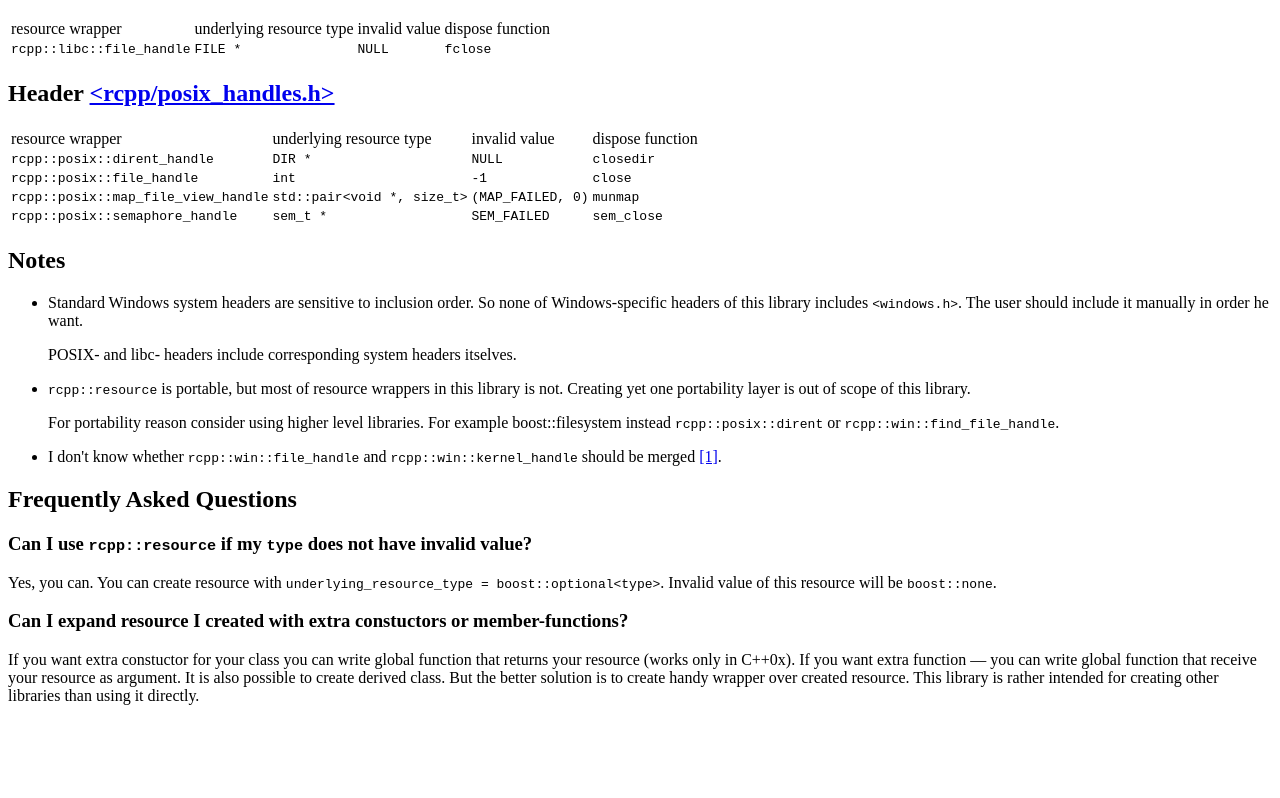
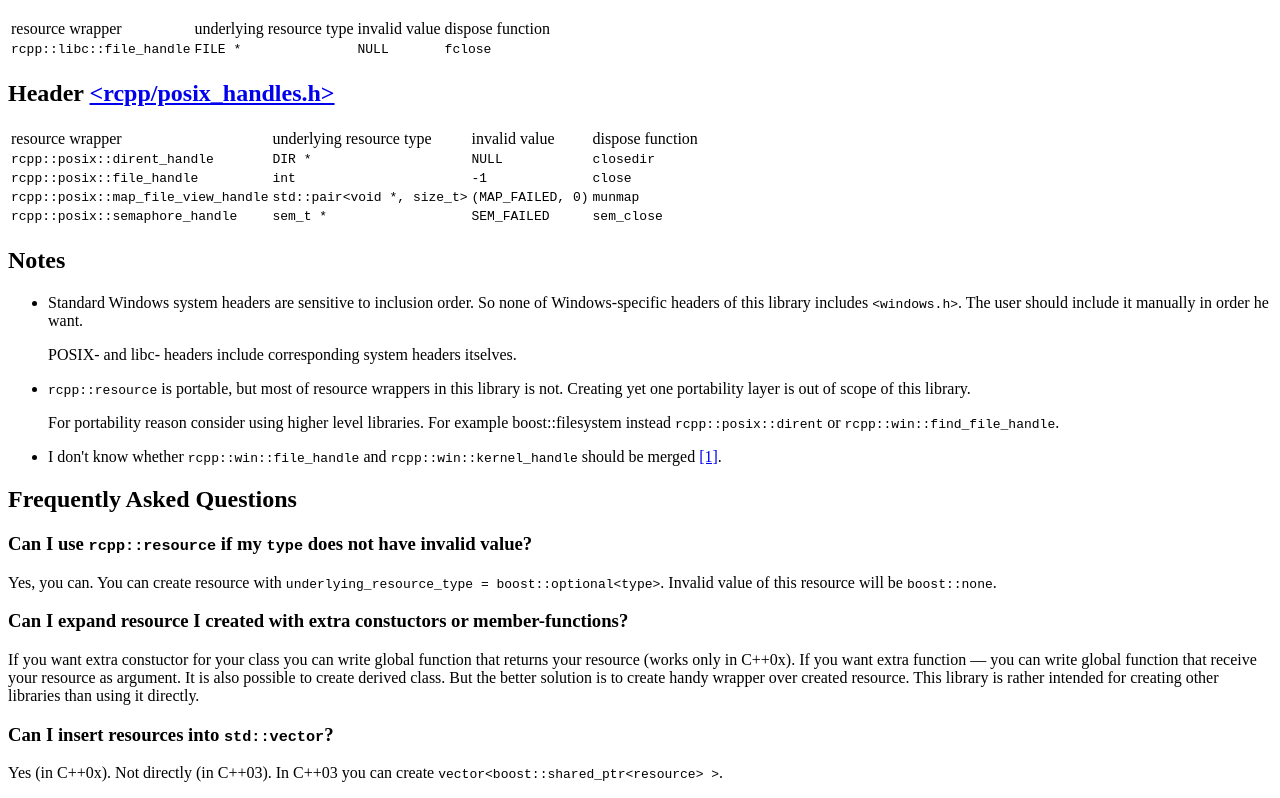
Before and after one commit to sorokin/rcpp, a plain HTML site: page doc/index.html in a window 1280 px wide. Shown: the part 2573-3371 px from the top of the page. Before the commit the page ends 3294 px from the top, so only its background shows below. Drawn offline with Linux system fonts and the light colour scheme.

Commit message:
added question about std::vector

```diff
--- a/doc/index.html
+++ b/doc/index.html
@@ -391,5 +391,8 @@
          It is also possible to create derived class. But the better solution is to create handy wrapper over created resource. This
          library is rather intended for creating other libraries than using it directly.
       </p>
+      <p><h3>Can I insert resources into <code>std::vector</code>?</h3>
+         Yes (in C++0x). Not directly (in C++03). In C++03 you can create <code>vector&lt;boost::shared_ptr&lt;resource&gt; &gt;</code>.
+      </p>
    </body>
 </html>
```
